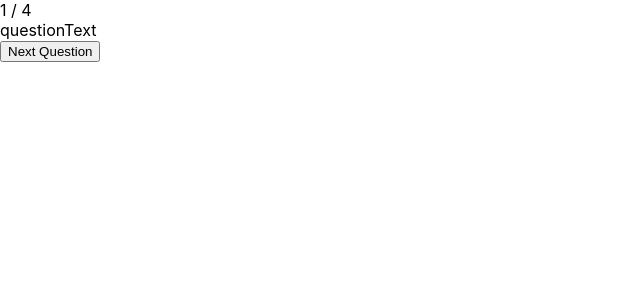
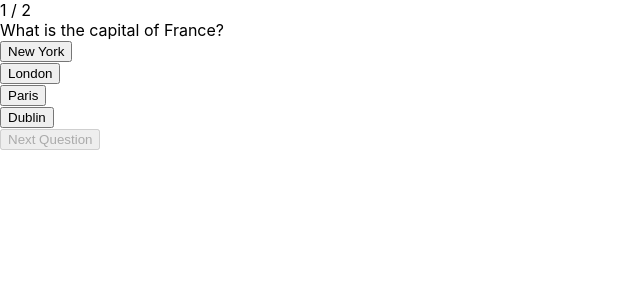
Before and after one commit to s-avni/quizzes, a React (Create React App) app: page / in a window 1280 px wide. Shown: the top 300 px of the page, without its empty margins (0-640 px from the left). Built offline with nearby package versions, Linux system fonts and the light colour scheme.

Commit message:
color explanation based on question correctness

```diff
--- a/src/App.js
+++ b/src/App.js
@@ -12,8 +12,6 @@ function App() {
   const [currentQuestionIndex, setCurrentQuestionIndex] = useState(0);
   const [canProceedToNextQuestion, setCanProceedToNextQuestion] = useState(false);
   const [showSubmitPage, setShowSubmitPage] = useState(false);
-
-  console.log(showSubmitPage);
 
   const proceedOrFinish = () => {
       if (currentQuestionIndex < questions.length - 1) {
--- /dev/null
+++ b/src/components/choice.js
@@ -0,0 +1,27 @@
+import React, { useState } from 'react';
+
+function Choice({choice, setCanProceedToNextQuestion}) {
+    console.log(choice);
+    const [hasBeenClicked, setHasBeenClicked] = useState(false);
+    const explanationColor = choice.isCorrect ? "green" : "red";
+
+    const handleClick = () => {
+        setHasBeenClicked(true);
+        if (choice.isCorrect) {
+            setCanProceedToNextQuestion(true);
+        }
+    }
+
+    return (
+        <div>
+            <button onClick={handleClick}>
+                {choice.answerText}
+            </button>
+            {hasBeenClicked && <div style={{
+                backgroundColor: explanationColor,
+            }}>{choice.explanation}</div>}
+        </div>
+    )
+}
+
+export {Choice};
--- /dev/null
+++ b/src/components/choices.js
@@ -0,0 +1,15 @@
+import React, { useState } from 'react';
+import {Choice} from "./choice";
+
+function Choices({choices, setCanProceedToNextQuestion}) {
+    return (
+        <div>
+            {choices.map((choice) => <Choice key={choice.answerText}
+                                             choice={choice}
+                                             setCanProceedToNextQuestion={setCanProceedToNextQuestion}/>
+             )}
+        </div>
+    )
+}
+
+export {Choices};
--- a/src/components/choicesUI.js
+++ /dev/null
@@ -1,9 +0,0 @@
-import React, { useState } from 'react';
-
-function Choices({choices}) {
-    return (
-        <div></div>
-    )
-}
-
-export {Choices};
--- a/src/components/page.js
+++ b/src/components/page.js
@@ -1,28 +1,15 @@
 import React, { useState, useEffect } from 'react';
-import {Question} from "./questionUI";
-import {Choices} from "./choicesUI";
+import {Question} from "./question";
+import {Choices} from "./choices";
 
 //todo - button text "nextQuestion" or "Submit"
 
 function Page({question, setCanProceedToNextQuestion, canProceedToNextQuestion, proceedOrFinish}) {
-    const [selectedChoiceIndex, setSelectedChoiceIndex] = useState(-1);
-    const correctIndex = -1; //todo - question.choices.filter()
-
-    useEffect(() => {
-        // Update the document title using the browser API
-        if (selectedChoiceIndex === correctIndex) {
-            setCanProceedToNextQuestion(true);
-        } else {
-            setCanProceedToNextQuestion(false);
-        }
-    }, [selectedChoiceIndex]);
-
     return (
         <div>
         <Question questionText={question.questionText}/>
         <Choices choices={question.choices}
-                 selectedChoiceIndex={selectedChoiceIndex}
-                 setSelectedChoiceIndex={setSelectedChoiceIndex}/>
+                 setCanProceedToNextQuestion={setCanProceedToNextQuestion}/>
         <button onClick={proceedOrFinish} disabled={!canProceedToNextQuestion}>
             Next Question
         </button>
--- a/src/components/questionUI.js
+++ b/src/components/question.js
@@ -2,8 +2,7 @@ import React, { useState } from 'react';
 
 function Question({questionText}) {
     return (
-        <div>questionText</div>
+        <div>{questionText}</div>
     )
 }
-
 export {Question};
--- a/src/data/quiz1.js
+++ b/src/data/quiz1.js
@@ -2,39 +2,39 @@ const questions = [
     {
         questionText: 'What is the capital of France?',
         choices: [
-            { answerText: 'New York', isCorrect: false },
-            { answerText: 'London', isCorrect: false },
-            { answerText: 'Paris', isCorrect: true },
-            { answerText: 'Dublin', isCorrect: false },
+            { answerText: 'New York', isCorrect: false, explanation: "No..." },
+            { answerText: 'London', isCorrect: false, explanation: "No..." },
+            { answerText: 'Paris', isCorrect: true, explanation: "Yes..." },
+            { answerText: 'Dublin', isCorrect: false, explanation: "No..." },
         ],
     },
     {
         questionText: 'Who is CEO of Tesla?',
         choices: [
-            { answerText: 'Jeff Bezos', isCorrect: false },
-            { answerText: 'Elon Musk', isCorrect: true },
-            { answerText: 'Bill Gates', isCorrect: false },
-            { answerText: 'Tony Stark', isCorrect: false },
+            { answerText: 'Jeff Bezos', isCorrect: false, explanation: "No..." },
+            { answerText: 'Elon Musk', isCorrect: true, explanation: "Yes..." },
+            { answerText: 'Bill Gates', isCorrect: false, explanation: "No..." },
+            { answerText: 'Tony Stark', isCorrect: false, explanation: "No..." },
         ],
     },
-    {
-        questionText: 'The iPhone was created by which company?',
-        choices: [
-            { answerText: 'Apple', isCorrect: true },
-            { answerText: 'Intel', isCorrect: false },
-            { answerText: 'Amazon', isCorrect: false },
-            { answerText: 'Microsoft', isCorrect: false },
-        ],
-    },
-    {
-        questionText: 'How many Harry Potter books are there?',
-        answerOptions: [
-            { answerText: '1', isCorrect: false },
-            { answerText: '4', isCorrect: false },
-            { answerText: '6', isCorrect: false },
-            { answerText: '7', isCorrect: true },
-        ],
-    },
+    // {
+    //     questionText: 'The iPhone was created by which company?',
+    //     choices: [
+    //         { answerText: 'Apple', isCorrect: true, explanation: "Yes..." },
+    //         { answerText: 'Intel', isCorrect: false, explanation: "No..." },
+    //         { answerText: 'Amazon', isCorrect: false, explanation: "No..." },
+    //         { answerText: 'Microsoft', isCorrect: false, explanation: "No..." },
+    //     ],
+    // },
+    // {
+    //     questionText: 'How many Harry Potter books are there?',
+    //     answerOptions: [
+    //         { answerText: '1', isCorrect: false, explanation: "No..." },
+    //         { answerText: '4', isCorrect: false, explanation: "No..." },
+    //         { answerText: '6', isCorrect: false, explanation: "No..." },
+    //         { answerText: '7', isCorrect: true, explanation: "Yes..." },
+    //     ],
+    // },
 ];
 
 export {questions};
```
Also changed, not shown: 1 other file (tests, documents, lock files or other folders).
